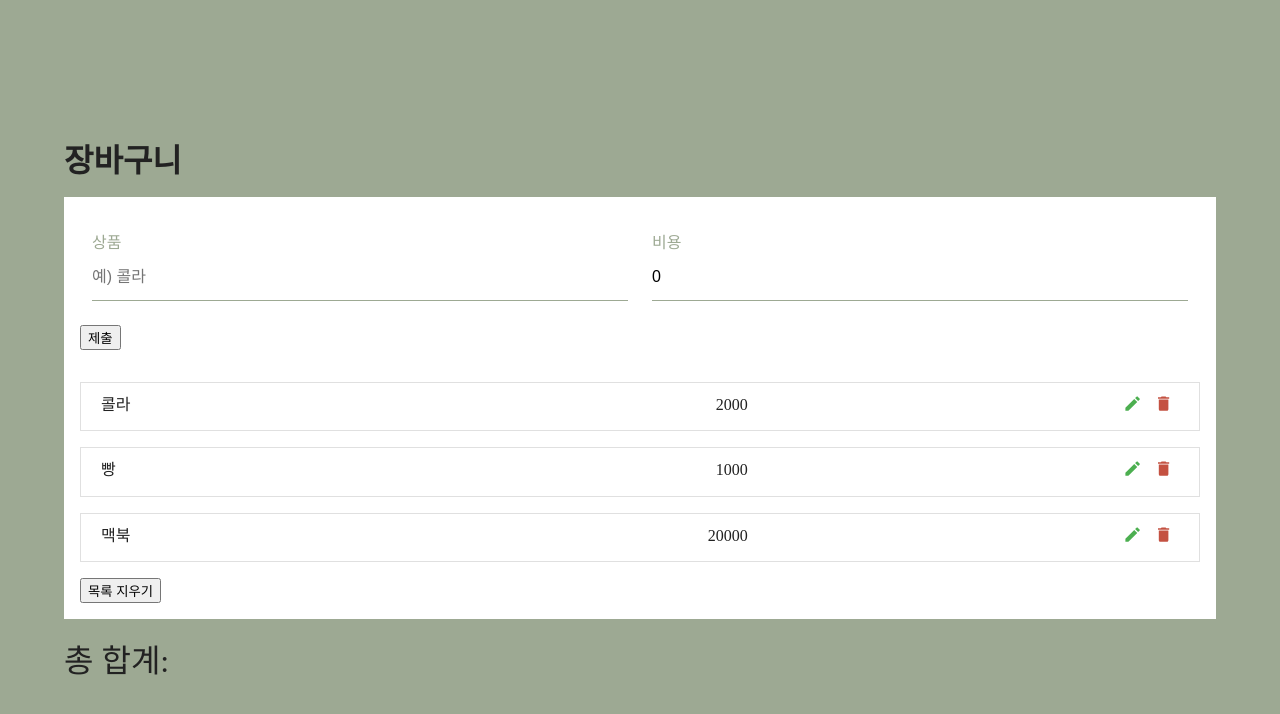
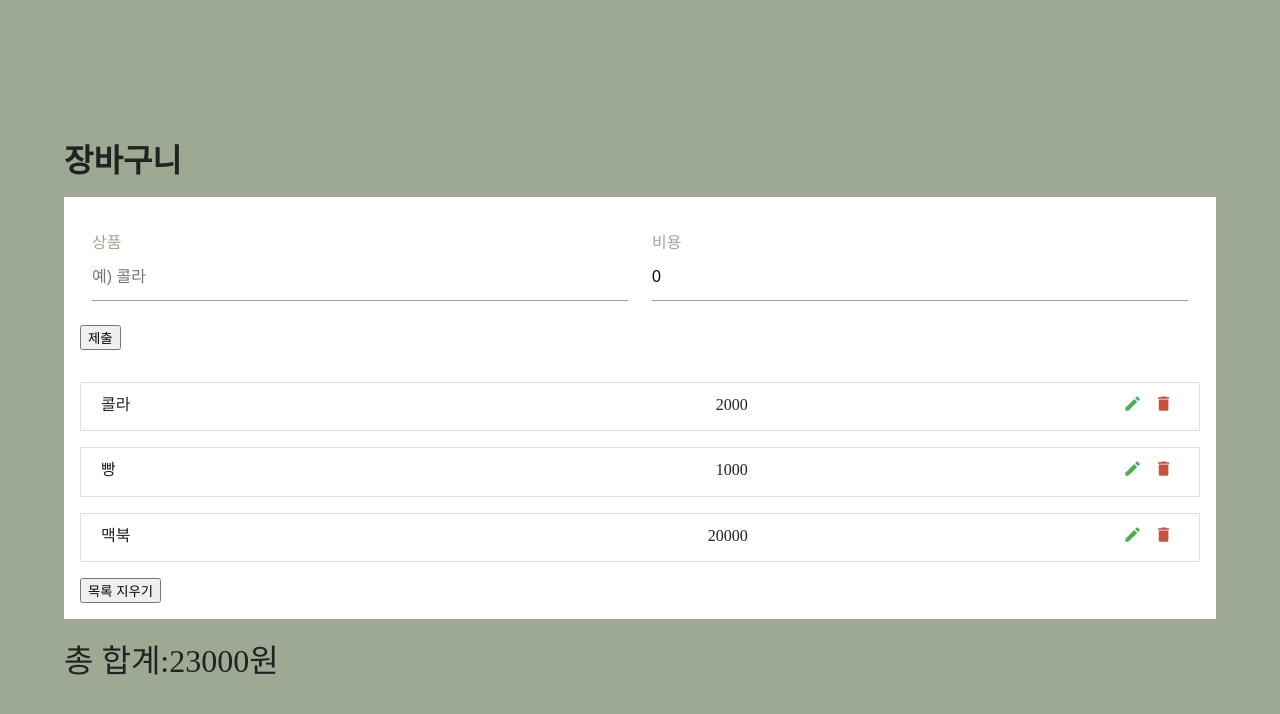
Before and after one commit to jhsonnn/react-redux-study, a React (Create React App) app in the folder react-crud-app/: page / in a window 1280 px wide. Shown: the top 714 px of the page. Built offline with nearby package versions, Linux system fonts and the light colour scheme.

Commit message:
장바구니 가격 합계 reduce()이용
reduce()메소드

```diff
--- a/react-crud-app/src/App.js
+++ b/react-crud-app/src/App.js
@@ -78,6 +78,11 @@ const App = () => {
         <div style={{ display: "flex", justifyContent: "start", marginTop: "1rem "}}>
           <p style={{ fontSize: "2rem" }}>
             총 합계:
+            <span>
+              {expenses.reduce((acc, curr) => {
+                return (acc += curr.amount)
+              }, 0)}원
+            </span>
           </p>
         </div>
       </div>
```
